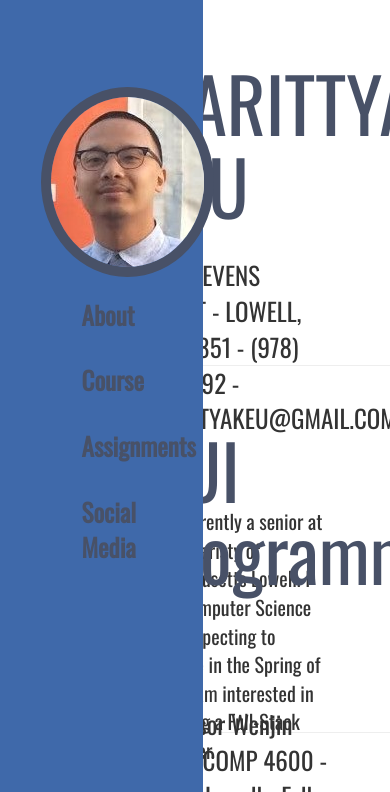
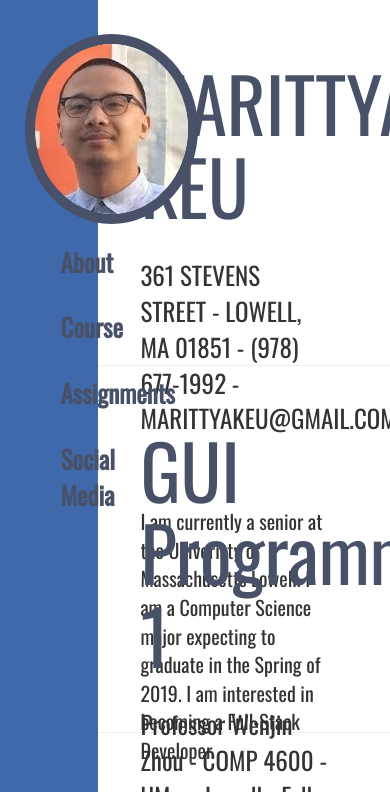
Before and after one commit to MarittyaKeu/GuiProgramming1, a website: page index.html in a window 390 px wide. Shown: the top 792 px of the page. Drawn offline with nearby package versions, Linux system fonts and the light colour scheme.

Commit message:
Update style.css
Added media query to fix side navbar for when site is viewed on mobile.

```diff
--- a/css/style.css
+++ b/css/style.css
@@ -172,3 +172,10 @@ section {
     padding-left: 5%;
     border-radius: 50%;
   }
+
+
+  @media (min-width: 300px) {
+    div.sidenav {
+        width: 25%;
+    }
+  }
```
